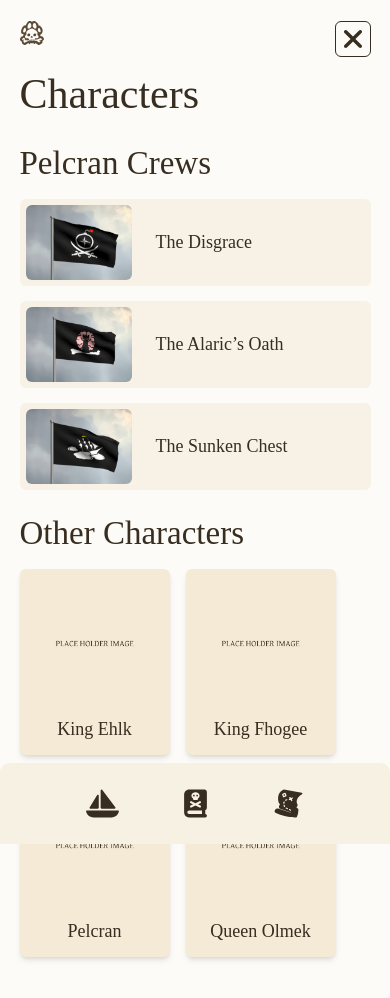
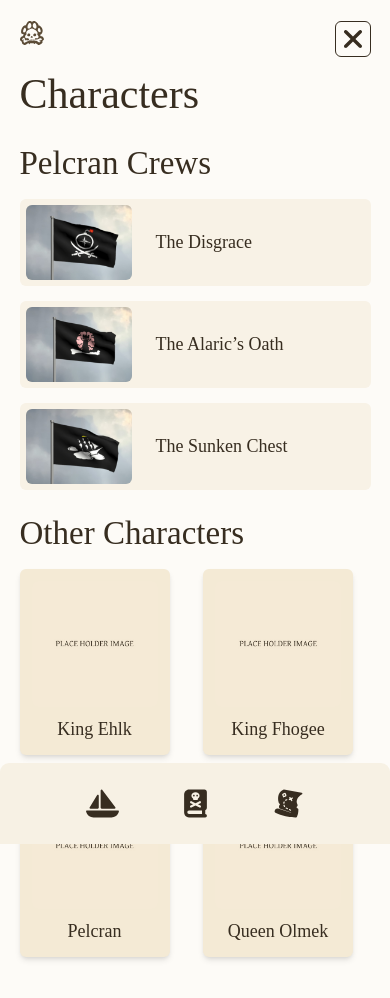
Before and after one commit to Pelcran-Tales/pelcran-tales-app, a React (Vite) app: page /characters in a window 390 px wide. Shown: the top 998 px of the page. Built offline with nearby package versions, Linux system fonts and the light colour scheme.

Commit message:
Character card responsivity adjusted

```diff
--- a/src/pages/Characters.jsx
+++ b/src/pages/Characters.jsx
@@ -122,13 +122,13 @@
             Other Characters
           </h2>
 
-          <div className="flex flex-wrap gap-4 mb-10">
+          <div className="grid grid-cols-2 sm:grid-cols-3 md:grid-cols-4 lg:grid-cols-5 gap-4 mb-10">
             {characterData.map((char, idx) => (
               <MiniCard
                 key={idx}
                 title={char.title}
                 img={char.image}
-                onClick={() => setActiveCharacter(char)} // 3️⃣ Show popup
+                onClick={() => setActiveCharacter(char)}
               />
             ))}
           </div>
```
